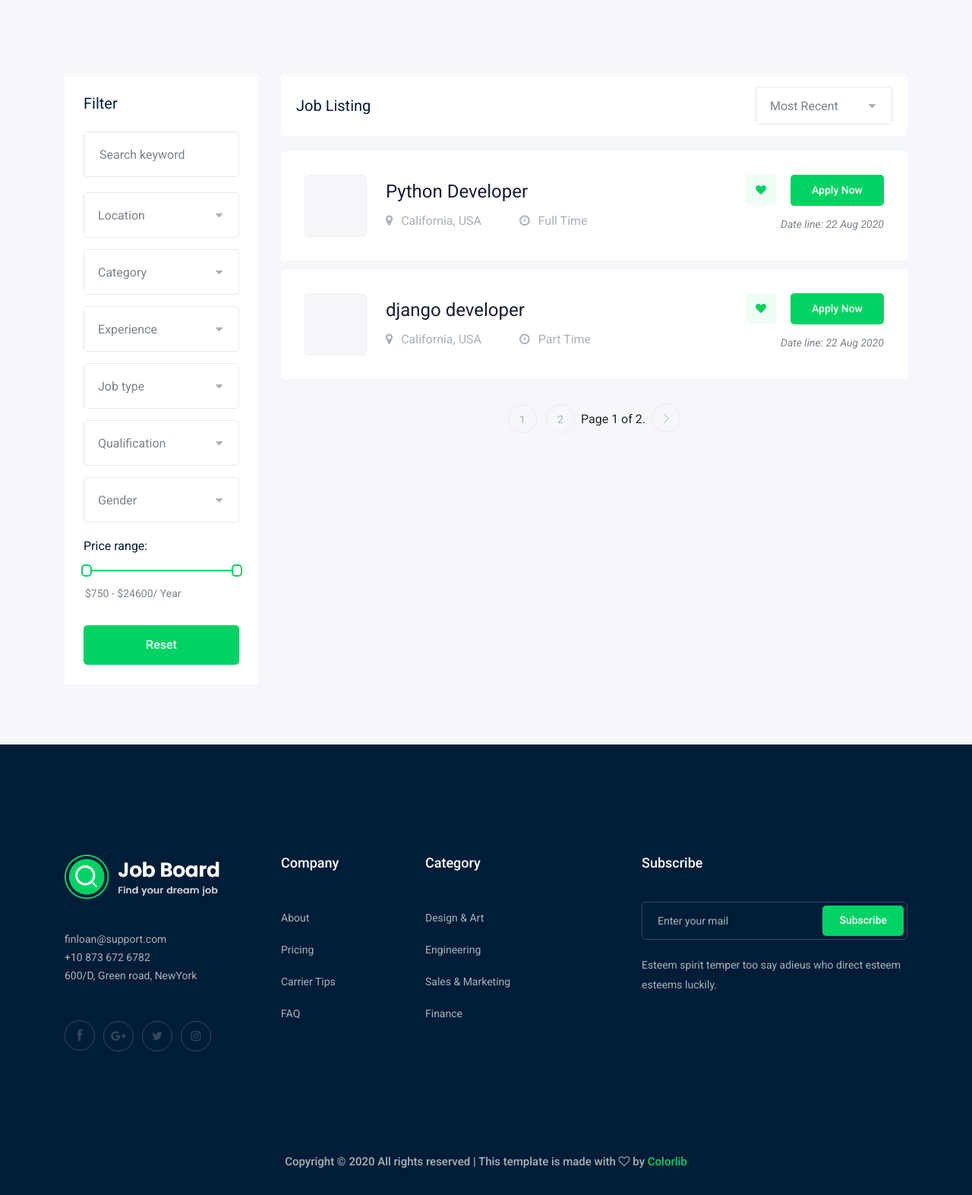
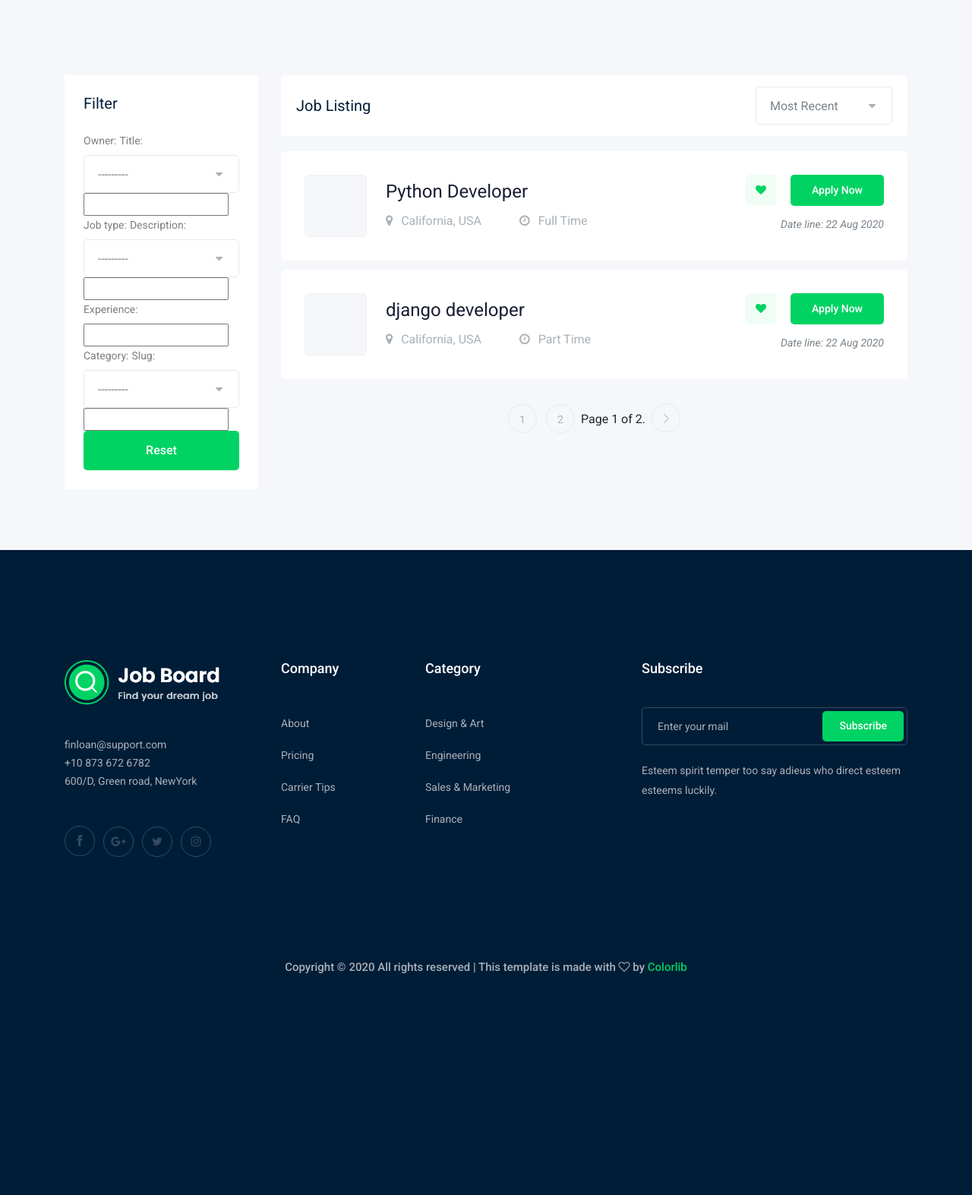
Before and after one commit to Ahmed-Azoz/django-job-board, a Django app: page /jobs/ in a window 1280 px wide. Shown: the part 352-1925 px from the top of the page at 76% size. After the commit the page ends 1634 px from the top, so only its background shows below. Run offline with Django 3.2, Linux system fonts and the light colour scheme; data comes from the database, SQL or seed files in the repository; some libraries are stand-ins or nearby versions.

Commit message:
--- Auto-Git Commit ---

```diff
--- /dev/null
+++ b/job/filter.py
@@ -0,0 +1,8 @@
+import django_filters
+from .models import job
+
+class JobFilter(django_filters.FilterSet):
+    class Meta:
+        model = job
+        fields = '__all__'
+        exclude = ['published_at', 'vacancy', 'salary', 'image']
--- a/job/templates/job/job_list.html
+++ b/job/templates/job/job_list.html
@@ -22,76 +22,9 @@
                     <div class="job_filter white-bg">
                         <div class="form_inner white-bg">
                             <h3>Filter</h3>
-                            <form action="#">
-                                <div class="row">
-                                    <div class="col-lg-12">
-                                        <div class="single_field">
-                                            <input type="text" placeholder="Search keyword">
-                                        </div>
-                                    </div>
-                                    <div class="col-lg-12">
-                                        <div class="single_field">
-                                            <select class="wide">
-                                                <option data-display="Location">Location</option>
-                                                <option value="1">Rangpur</option>
-                                                <option value="2">Dhaka </option>
-                                            </select>
-                                        </div>
-                                    </div>
-                                    <div class="col-lg-12">
-                                        <div class="single_field">
-                                            <select class="wide">
-                                                <option data-display="Category">Category</option>
-                                                <option value="1">Category 1</option>
-                                                <option value="2">Category 2 </option>
-                                            </select>
-                                        </div>
-                                    </div>
-                                    <div class="col-lg-12">
-                                        <div class="single_field">
-                                            <select class="wide">
-                                                <option data-display="Experience">Experience</option>
-                                                <option value="1">Experience 1</option>
-                                                <option value="2">Experience 2 </option>
-                                            </select>
-                                        </div>
-                                    </div>
-                                    <div class="col-lg-12">
-                                        <div class="single_field">
-                                            <select class="wide">
-                                                <option data-display="Job type">Job type</option>
-                                                <option value="1">full time 1</option>
-                                                <option value="2">part time 2 </option>
-                                            </select>
-                                        </div>
-                                    </div>
-                                    <div class="col-lg-12">
-                                        <div class="single_field">
-                                            <select class="wide">
-                                                <option data-display="Qualification">Qualification</option>
-                                                <option value="1">Qualification 1</option>
-                                                <option value="2">Qualification 2</option>
-                                            </select>
-                                        </div>
-                                    </div>
-                                    <div class="col-lg-12">
-                                        <div class="single_field">
-                                            <select class="wide">
-                                                <option data-display="Gender">Gender</option>
-                                                <option value="1">male</option>
-                                                <option value="2">female</option>
-                                            </select>
-                                        </div>
-                                    </div>
-                                </div>
+                            <form method="GET">
+                            {{ myfilter.form }}
                             </form>
-                        </div>
-                        <div class="range_wrap">
-                            <label for="amount">Price range:</label>
-                            <div id="slider-range"></div>
-                            <p>
-                                <input type="text" id="amount" readonly style="border:0; color:#7A838B; font-size: 14px; font-weight:400;">
-                            </p>
                         </div>
                         <div class="reset_btn">
                             <button  class="boxed-btn3 w-100" type="submit">Reset</button>
--- a/job/views.py
+++ b/job/views.py
@@ -4,17 +4,21 @@ from django.core.paginator import Paginator
 from .form import Applyform, jobform
 from django.urls import reverse
 from django.contrib.auth.decorators import login_required
+from .filter import JobFilter
 # Create your views here.
 
 def job_list(request):
     job_list = job.objects.all()
-
+#filter
+    myfilter = JobFilter(request.GET, queryset = job_list)
+    job_list = myfilter.qs
     paginator = Paginator(job_list, 2) # Show 1 contacts per page.
     page_number = request.GET.get('page')
     page_obj = paginator.get_page(page_number)
 
 
-    context = { 'jobs' : page_obj}
+
+    context = { 'jobs' : page_obj, 'myfilter':myfilter }
     return render(request, 'job/job_list.html', context)
 
 # def job_list_num(request):
--- a/project/settings.py
+++ b/project/settings.py
@@ -45,6 +45,7 @@ INSTALLED_APPS = [
     'home',
     'contact',
     'bootstrap4',
+    'django_filters',
 ]
 
 MIDDLEWARE = [
```
